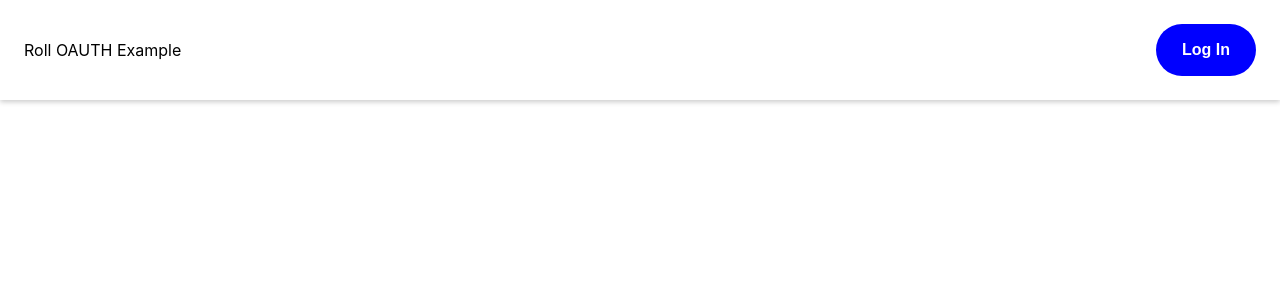
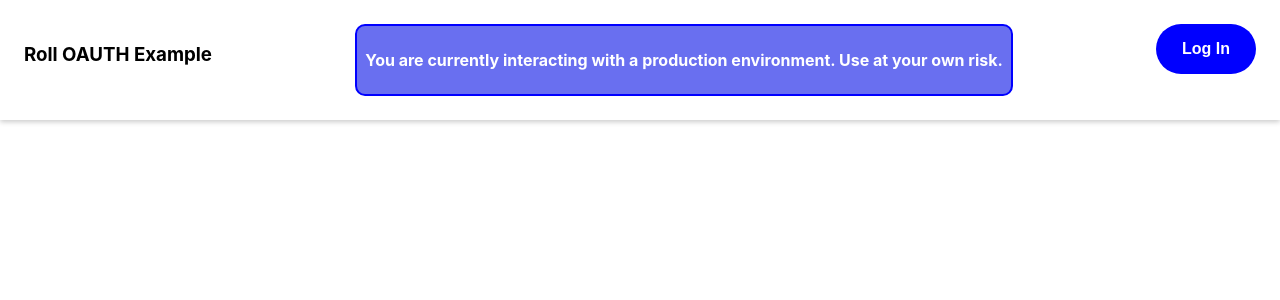
Before and after one commit to roll-network/oauth-client-example, a React (Create React App) app: page / in a window 1280 px wide. Shown: the top 300 px of the page. Built offline with nearby package versions, Linux system fonts and the light colour scheme.

Commit message:
show warning when connected to prod

```diff
--- a/public/index.html
+++ b/public/index.html
@@ -2,7 +2,7 @@
 <html lang="en">
   <head>
     <meta charset="utf-8" />
-    <link rel="icon" href="%PUBLIC_URL%/favicon.ico" />
+    <link rel="icon" href="%PUBLIC_URL%/favicon.png" />
     <meta name="viewport" content="width=device-width, initial-scale=1" />
     <meta name="theme-color" content="#000000" />
     <meta
--- a/src/App.css
+++ b/src/App.css
@@ -20,6 +20,7 @@
   padding: 12px;
   padding-left: 24px;
   padding-right: 24px;
+  max-height: 50px;
 }
 
 .user-info-container {
@@ -55,3 +56,12 @@ input {
 .transfer-container {
   padding: 24px;
 }
+
+.warning-container {
+  border: 2px solid blue;
+  padding: 8px;
+  border-radius: 10px;
+  background-color: #696ff0;
+  color: white;
+  font-weight: bold;
+}
--- a/src/components/header.js
+++ b/src/components/header.js
@@ -2,13 +2,17 @@ import React from "react";
 import Button from "./button";
 import rollAPI from "../api";
 import { SessionContext } from "./sessionManager";
+import config from "../config";
+
+const isProduction = (url) => url.indexOf("api.tryroll.com") !== -1;
 
 const Header = () => {
   const session = React.useContext(SessionContext);
 
   return (
     <div className='header-container'>
-      <p>Roll OAUTH Example</p>
+      <h3>Roll OAUTH Example</h3>
+      {isProduction(config.apiURL) && <Warning />}
       {session.isLoggedIn ? <LogoutButton /> : <LoginButton />}
     </div>
   );
@@ -40,4 +44,15 @@ const LoginButton = () => {
   );
 };
 
+const Warning = () => {
+  return (
+    <div className='warning-container'>
+      <p>
+        You are currently interacting with a production environment. Use at your
+        own risk.
+      </p>
+    </div>
+  );
+};
+
 export default Header;
```
Also changed, not shown: public/favicon.png (added), 1 other file (tests, documents, lock files or other folders).
